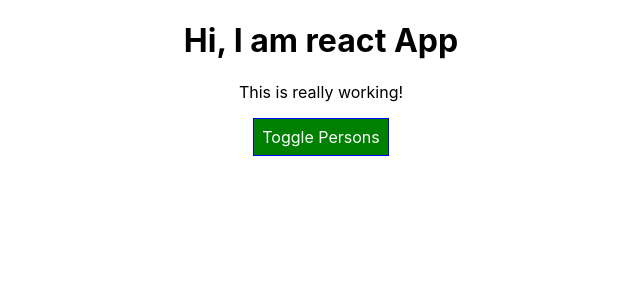
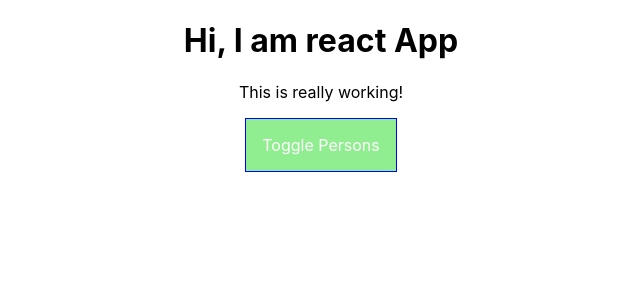
Before and after one commit to staskosatkin/react-complete-guide, a React (Create React App) app: page / in a window 1280 px wide. Shown: the top 300 px of the page, without its empty margins (319-959 px from the left). Built offline with nearby package versions, Linux system fonts and the light colour scheme.

Commit message:
Move hover to css module

```diff
--- a/src/App.js
+++ b/src/App.js
@@ -41,17 +41,9 @@
     }
 
     render() {
+        let persons = null;
 
-        const style = {
-            backgroundColor: 'green',
-            color: 'white',
-            font: 'inherit',
-            border: '1px solid blue',
-            padding: '8px',
-            cursor: 'pointer'
-        };
-
-        let persons = null;
+        let btnClass = '';
 
         if (this.state.showPersons) {
             persons = (
@@ -66,7 +58,8 @@
                     })}
                 </div>
             );
-            style.backgroundColor = 'red';
+
+            btnClass = classes.Red;
         }
 
         let assignedclasses = [];
@@ -82,7 +75,7 @@
                 <h1>Hi, I am react App</h1>
                 <p className={assignedclasses.join(' ')}>This is really working!</p>
                 <button
-                    style={style}
+                    className={btnClass}
                     onClick={this.togglePersonsHandler}>Toggle Persons</button>
                 {persons}
             </div>
--- a/src/App.module.css
+++ b/src/App.module.css
@@ -9,3 +9,26 @@
 .bold {
   font-weight: bold;
 }
+
+.App button {
+  border: 1px solid blue;
+  padding: 16px;
+  background-color: lightgreen;
+  font: inherit;
+  color: white;
+  cursor: pointer;
+}
+
+.App button:hover {
+  background-color: green;
+  color: black;
+}
+
+.App button.Red {
+  background-color: red;
+}
+
+.App button.Red:hover {
+  background-color: salmon;
+  color: black;
+}
--- a/src/Person/Person.module.css
+++ b/src/Person/Person.module.css
@@ -7,8 +7,8 @@
     text-align: center;
 }
 
-/* @media (min-width:500px) {
+@media (min-width:500px) {
     .Person {
         width: 450px;
     }
-} */
+}
```
